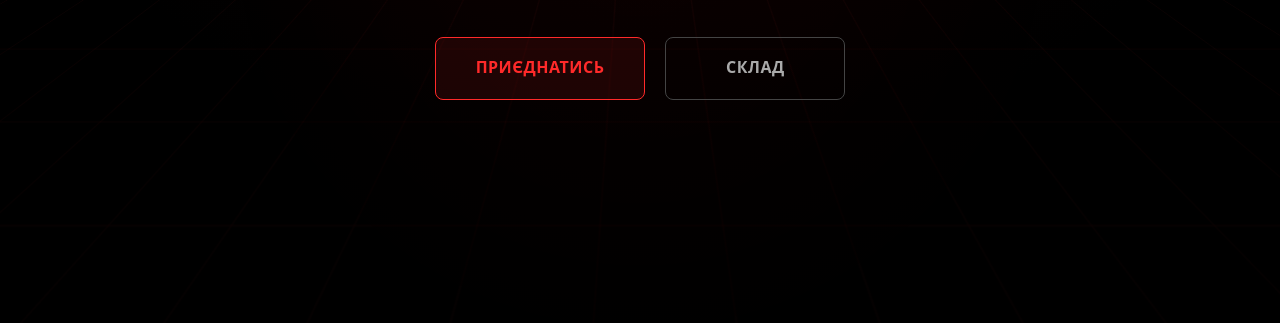
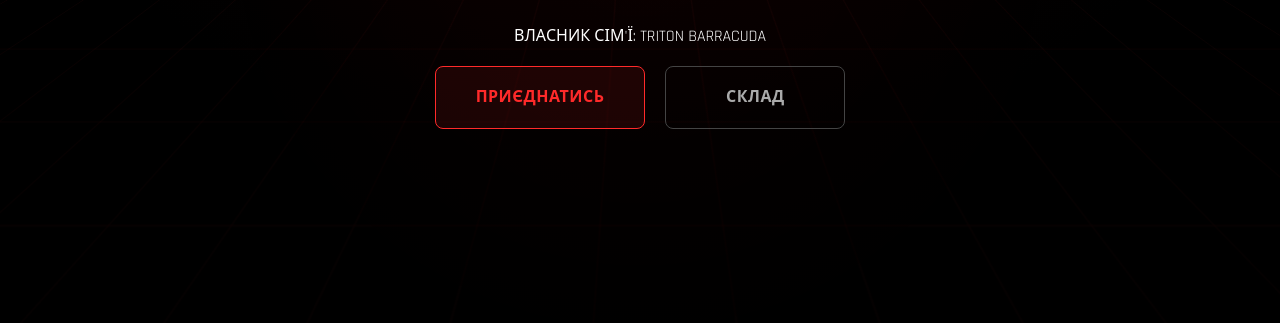
Before and after one commit to smartotak80-sys/project-management-appf, a website: page public/index.html in a window 1280 px wide. Shown: the part 477-800 px from the top of the page. Drawn offline with Linux system fonts and the light colour scheme; no server answers.

Commit message:
Update index.html

```diff
--- a/public/index.html
+++ b/public/index.html
@@ -83,6 +83,11 @@
                     <h1 class="glitch-text" data-text="BARRACUDA">BARRACUDA</h1>
                 </div>
                 <p class="lead" data-lang="hero_lead">ДОМІНУВАННЯ. СТИЛЬ. ДИСЦИПЛІНА.</p>
+
+                <p class="owner-lead">
+                    ВЛАСНИК СІМ'Ї: <span class="highlight-neon">TRITON BARRACUDA</span>
+                </p>
+
                 <div class="hero-buttons">
                     <a href="#apply" class="btn btn-primary btn-large glow-effect" data-lang="hero_btn">ПРИЄДНАТИСЬ</a>
                     <a href="#members" class="btn btn-outline btn-large" data-lang="hero_members">СКЛАД</a>
```
